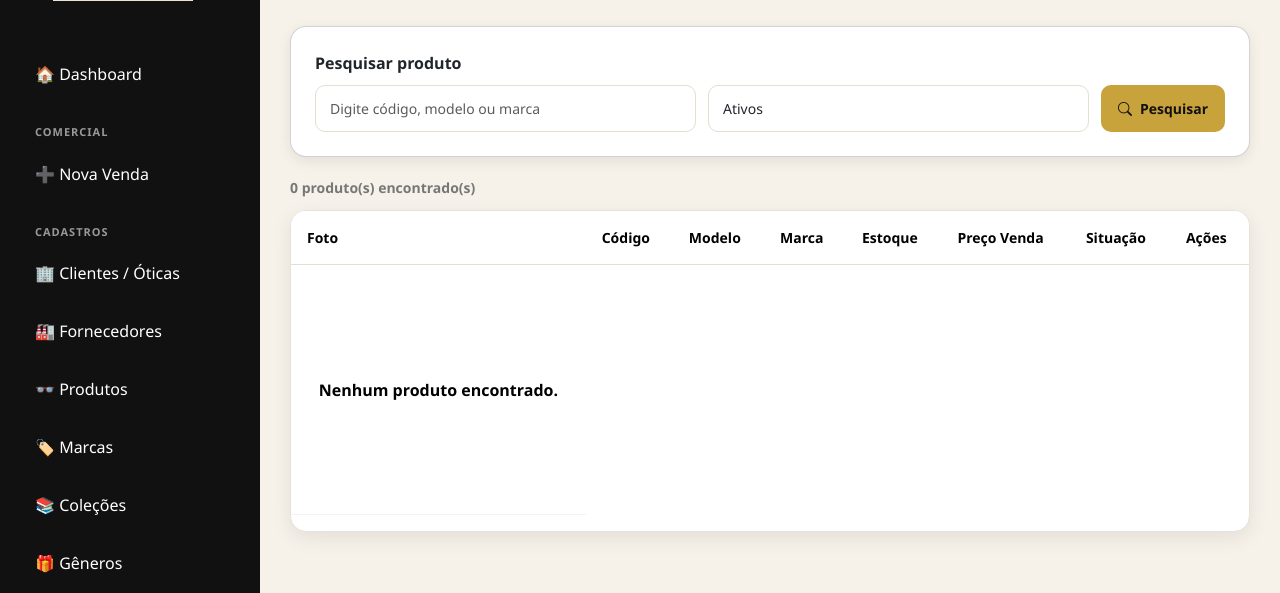
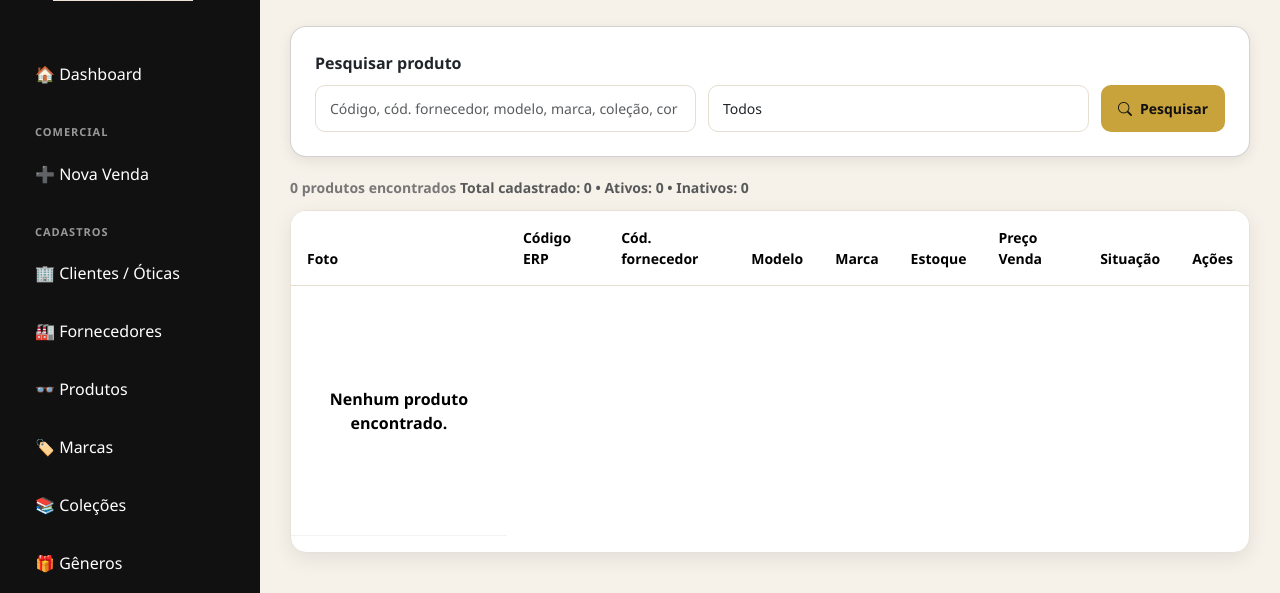
Before and after one commit to paulo-vsfreitas/erp-helvi-distribuidora, a Django app: page /produtos/ in a window 1280 px wide. Shown: the part 164-757 px from the top of the page. Run offline with Django 5.2, Linux system fonts and the light colour scheme; the visitor is signed in with stand-in values (Sample User, id 1); data that the repository does not hold is empty.

Commit message:
Sprint 3.8 - refinamentos do módulo de fornecedores e produtos

```diff
--- a/produtos/templates/produtos/lista_produtos.html
+++ b/produtos/templates/produtos/lista_produtos.html
@@ -19,14 +19,31 @@
             id="busca"
             name="busca"
             value="{{ busca }}"
-            placeholder="Digite código, modelo ou marca"
+            placeholder="Código, cód. fornecedor, modelo, marca, coleção, cor ou observações"
             class="form-control"
         >
 
         <select name="status" class="form-control">
-            <option value="ativos" {% if status == "ativos" %}selected{% endif %}>Ativos</option>
-            <option value="inativos" {% if status == "inativos" %}selected{% endif %}>Inativos</option>
-            <option value="todos" {% if status == "todos" %}selected{% endif %}>Todos</option>
+            <option
+                value="todos"
+                {% if status == "todos" %}selected{% endif %}
+            >
+                Todos
+            </option>
+
+            <option
+                value="ativos"
+                {% if status == "ativos" %}selected{% endif %}
+            >
+                Ativos
+            </option>
+
+            <option
+                value="inativos"
+                {% if status == "inativos" %}selected{% endif %}
+            >
+                Inativos
+            </option>
         </select>
 
         <button type="submit" class="btn btn-primary">
@@ -37,7 +54,17 @@
 </form>
 
 <div class="list-summary">
-    {{ produtos|length }} produto(s) encontrado(s)
+    <strong>
+        {{ produtos|length }}
+        produto{{ produtos|length|pluralize }}
+        encontrado{{ produtos|length|pluralize }}
+    </strong>
+
+    <span class="text-muted">
+        Total cadastrado: {{ total_produtos }}
+        • Ativos: {{ total_ativos }}
+        • Inativos: {{ total_inativos }}
+    </span>
 </div>
 
 <div class="table-card">
@@ -45,7 +72,8 @@
         <thead>
             <tr>
                 <th>Foto</th>
-                <th>Código</th>
+                <th>Código ERP</th>
+                <th>Cód. fornecedor</th>
                 <th>Modelo</th>
                 <th>Marca</th>
                 <th>Estoque</th>
@@ -78,6 +106,30 @@
                         <a href="{% url 'produtos:ficha_produto' produto.id %}" class="action-link action-edit">
                             <strong>{{ produto.codigo }}</strong>
                         </a>
+                    </td>
+                    <td>
+                        {% if produto.codigo_fornecedor %}
+                            <strong>
+                                {{ produto.codigo_fornecedor }}
+                            </strong>
+                        {% else %}
+                            <span class="text-muted">—</span>
+                        {% endif %}
+                    </td>
+
+                    <td>
+                        {% if produto.fornecedor %}
+                            <a
+                                href="{% url 'fornecedores:ficha' produto.fornecedor.pk %}"
+                                class="action-link action-edit"
+                            >
+                                {{ produto.fornecedor.nome_fantasia|default:produto.fornecedor.razao_social }}
+                            </a>
+                        {% else %}
+                            <span class="text-muted">
+                                Não informado
+                            </span>
+                        {% endif %}
                     </td>
 
                     <td>{{ produto.modelo }}</td>
@@ -135,7 +187,7 @@
                 </tr>
             {% empty %}
                 <tr>
-                    <td colspan="8" class="empty-state">
+                    <td colspan="9" class="empty-state">
                         Nenhum produto encontrado.
                     </td>
                 </tr>
--- a/produtos/views/produtos.py
+++ b/produtos/views/produtos.py
@@ -9,29 +9,74 @@ from produtos.models import ImagemProduto, Produto
 
 @login_required
 def lista_produtos(request):
-    busca = request.GET.get("busca", "").strip()
-    status = request.GET.get("status", "ativos")
+    busca = request.GET.get(
+        "busca",
+        "",
+    ).strip()
 
-    produtos = Produto.objects.all().order_by("modelo")
+    status = request.GET.get(
+        "status",
+        "todos",
+    ).strip()
+
+    produtos = (
+        Produto.objects
+        .select_related(
+            "marca",
+            "colecao",
+            "genero",
+            "tipo_armacao",
+        )
+        .all()
+        .order_by(
+            "modelo",
+            "codigo",
+        )
+    )
 
     if status == "ativos":
-        produtos = produtos.filter(ativo=True)
+        produtos = produtos.filter(
+            ativo=True
+        )
+
     elif status == "inativos":
-        produtos = produtos.filter(ativo=False)
+        produtos = produtos.filter(
+            ativo=False
+        )
 
     if busca:
         produtos = produtos.filter(
             Q(codigo__icontains=busca)
+            | Q(codigo_fornecedor__icontains=busca)
             | Q(modelo__icontains=busca)
             | Q(marca__nome__icontains=busca)
+            | Q(colecao__nome__icontains=busca)
+            | Q(genero__nome__icontains=busca)
+            | Q(tipo_armacao__nome__icontains=busca)
+            | Q(cores_disponiveis__icontains=busca)
+            | Q(observacoes__icontains=busca)
         )
 
-    return render(request, "produtos/lista_produtos.html", {
-        "produtos": produtos,
-        "busca": busca,
-        "status": status,
-    })
+    total_produtos = Produto.objects.count()
+    total_ativos = Produto.objects.filter(
+        ativo=True
+    ).count()
+    total_inativos = Produto.objects.filter(
+        ativo=False
+    ).count()
 
+    return render(
+        request,
+        "produtos/lista_produtos.html",
+        {
+            "produtos": produtos,
+            "busca": busca,
+            "status": status,
+            "total_produtos": total_produtos,
+            "total_ativos": total_ativos,
+            "total_inativos": total_inativos,
+        },
+    )
 
 @login_required
 def novo_produto(request):
```
Also changed, not shown: produtos/forms.py (+55 -0 lines), produtos/models.py (+9 -0 lines), produtos/templates/produtos/ficha_produto.html (+37 -1 lines), produtos/templates/produtos/tabs/dados.html (+61 -16 lines), produtos/views/ficha_produto.py (+17 -5 lines), produtos/migrations/0004_produto_codigo_fornecedor_produto_fornecedor.py (added), produtos/migrations/0005_remove_produto_fornecedor_and_more.py (added).
